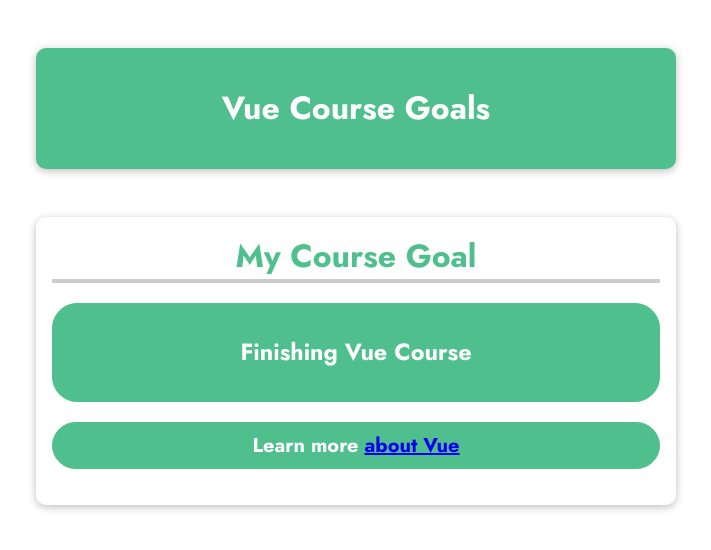
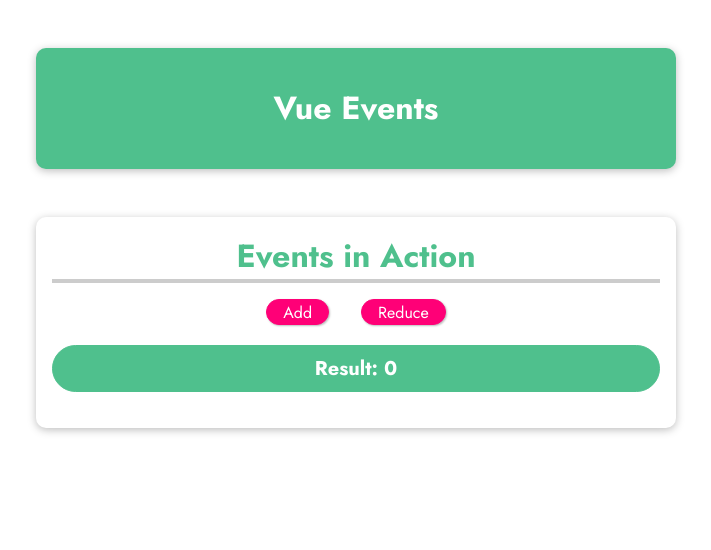
Before and after one commit to rizkyari/Basic-Vue, a plain HTML site: page index.html in a window 1280 px wide. Shown: the whole page, without its empty margins (284-995 px from the left). Drawn offline with nearby package versions, Linux system fonts and the light colour scheme.

Commit message:
add event listener

```diff
--- a/app.js
+++ b/app.js
@@ -1,22 +1,17 @@
 const app = Vue.createApp({
-    data(){
-        return {
-            courseGoal: 'Learning Vue',
-            vueLink: 'https://vuejs.org/',
-            goalA: '<h3>Finishing Vue Course</h3>',
-            goalB: '<h3>Mastering Vue</h3>'
-        };
+    data() {
+      return {
+        counter: 0,
+      };
     },
     methods: {
-        outputGoal(){
-            const randomNumber = Math.random();
-            if (randomNumber < 0.5){
-                return this.goalA;
-            }else {
-                return this.goalB;
-            }
+        add(){
+            this.counter = this.counter + 1;
+        },
+        reduce(){
+            this.counter = this.counter - 1;
         }
     }
-});
+  });
 
-app.mount('#user-goal');
+  app.mount('#events');
--- a/index.html
+++ b/index.html
@@ -14,12 +14,13 @@
   </head>
   <body>
     <header>
-      <h1>Vue Course Goals</h1>
+      <h1>Vue Events</h1>
     </header>
-    <section id="user-goal">
-      <h2>My Course Goal</h2>
-      <p v-html="outputGoal()"></p>
-      <p>Learn more <a v-bind:href="vueLink">about Vue</a></p>
+    <section id="events">
+      <h2>Events in Action</h2>
+      <button v-on:click="add()">Add</button>
+      <button v-on:click="reduce()">Reduce</button>
+      <p>Result: {{ counter }}</p>
     </section>
   </body>
 </html>
--- a/styles.css
+++ b/styles.css
@@ -22,7 +22,7 @@ header {
   max-width: 40rem;
 }
 
-#user-goal {
+#events {
   box-shadow: 0 2px 8px rgba(0, 0, 0, 0.26);
   margin: 3rem auto;
   border-radius: 10px;
@@ -32,14 +32,14 @@ header {
   max-width: 40rem;
 }
 
-#user-goal h2 {
+#events h2 {
   font-size: 2rem;
   border-bottom: 4px solid #ccc;
   color: #4fc08d;
   margin: 0 0 1rem 0;
 }
 
-#user-goal p {
+#events p {
   font-size: 1.25rem;
   font-weight: bold;
   border: 1px solid #4fc08d;
@@ -49,18 +49,18 @@ header {
   border-radius: 25px;
 }
 
-#user-goal input {
+#events input {
   font: inherit;
   border: 1px solid #ccc;
 }
 
-#user-goal input:focus {
+#events input:focus {
   outline: none;
   border-color: #1b995e;
   background-color: #d7fdeb;
 }
 
-#user-goal button {
+#events button {
   font: inherit;
   cursor: pointer;
   border: 1px solid #ff0077;
@@ -68,10 +68,12 @@ header {
   color: white;
   padding: 0.05rem 1rem;
   box-shadow: 1px 1px 2px rgba(0, 0, 0, 0.26);
+  border-radius: 20px;
+  margin: 0 1rem;
 }
 
-#user-goal button:hover,
-#user-goal button:active {
+#events button:hover,
+#events button:active {
   background-color: #ec3169;
   border-color: #ec3169;
   box-shadow: 1px 1px 4px rgba(0, 0, 0, 0.26);
```
